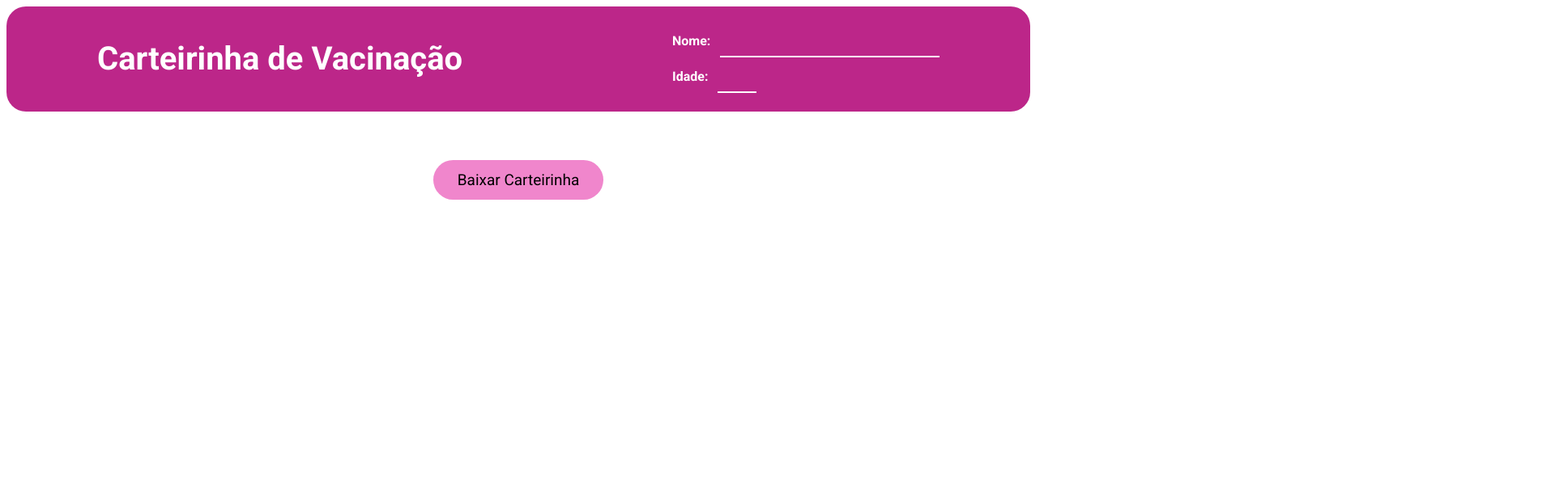
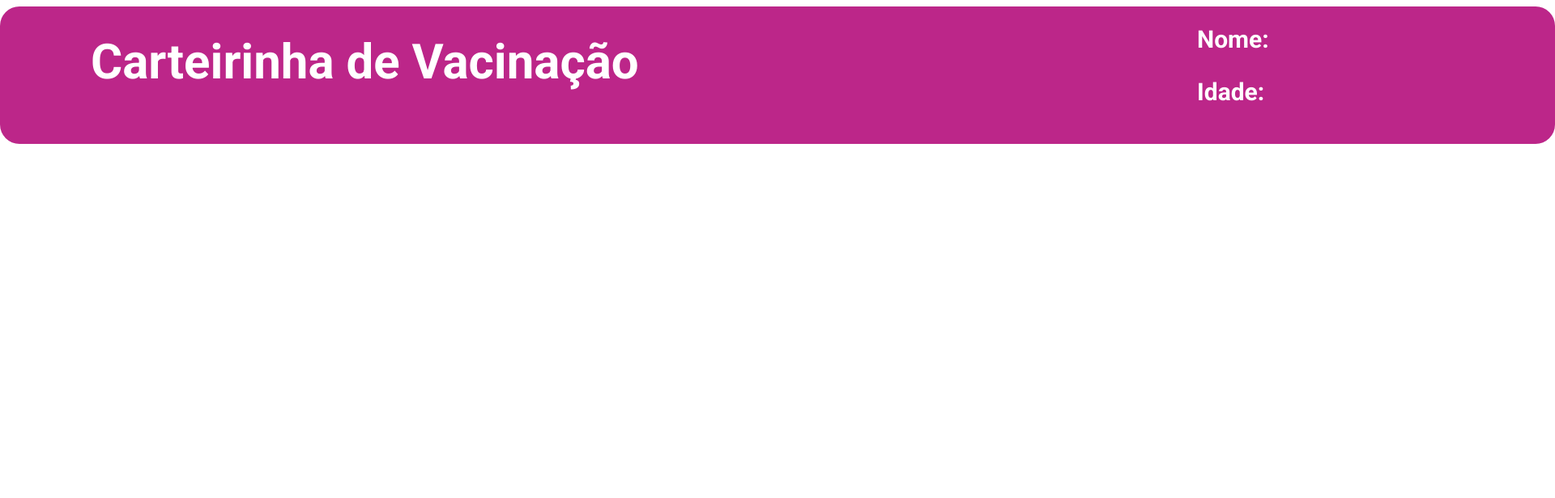
Before and after one commit to victormrtns/frontend-site-UNL, a React (Vite) app: page /carteirinhavacina in a window 1280 px wide. Shown: the top 616 px of the page at 81% size, 1920 px wide, since content can reach past the window. Built offline with nearby package versions, Linux system fonts and the light colour scheme.

Commit message:
[feat] - creating component

```diff
--- /dev/null
+++ b/src/pages/CarteirinhaNoResponsivePDF.jsx
@@ -0,0 +1,113 @@
+import { useEffect, useRef, useState } from 'react'
+import Button from '../components/Button'
+import html2canvas from 'html2canvas'
+import jsPDF from 'jspdf'
+
+function CarteirinhaHeader() {
+    const name = localStorage.getItem('name')
+    const age = localStorage.getItem('age')
+
+    return (
+        <div className="bg-carteiraHeader w-[1920px] h-[170px] rounded-3xl flex flex-row py-2 items-center justify-between px-28">
+            <h1 className="text-white text-[60px] font-bold mb-8">Carteirinha de Vacinação</h1>
+
+            <div className="flex flex-col text-[30px] text-white font-bold w-[250px] sm:w-[330px] gap-y-5 mb-6">
+                <h3 className="flex gap-x-3 w-full">
+                    Nome:
+                    <span className="relative w-full h-5">
+                        {name}
+                    </span>
+                </h3>
+
+                <h3 className="flex gap-x-3 w-full justify-center">
+                    <h2>Idade:</h2>
+                    <span className="relative w-full h-5">
+                        {age}
+                    </span>
+                </h3>
+            </div>
+        </div>
+    )
+}
+
+function VacinaTitle({children}) {
+    return (
+        <div className="bg-carteiraVacinaName h-[150px] w-[310px] text-[23px] text-white flex justify-center items-center">
+            {children}
+        </div>
+    )
+}
+
+function VacinaDescription({children}) {
+    return (
+        <div className="bg-carteiraVacinaDesc h-[400px] w-[310px] text-[18px] text-white flex justify-center items-center px-3">
+            {children}
+        </div>
+    )
+}
+
+const CarteirinhaNoResponsivePDF = () => {
+
+    const [carteirinhaData,setCarteirinhaData] = useState([]);
+
+    useEffect(() => {
+        setCarteirinhaData(JSON.parse(localStorage.getItem('dados_carteirinha')))
+    }, [])
+
+    const pdfRef = useRef();
+
+    const generatePDF = async () => {
+      const input = pdfRef.current;
+      html2canvas(input).then((canvas) => {
+      const imgData = canvas.toDataURL('image/png');
+      const pdf = new jsPDF('p', 'mm', 'a4', true);
+      const pdfWidth = pdf.internal.pageSize.getWidth();
+      const pdfHeight = pdf.internal.pageSize.getHeight();
+      const imgWidth = canvas.width;
+      const imgHeight = canvas.height;
+      const ratio = Math.min(pdfWidth / imgWidth, pdfHeight / imgHeight);
+      const imgX = (pdfWidth - imgWidth * ratio) / 2;
+      const imgY = 30;
+      pdf.addImage(imgData, 'PNG', imgX, imgY, imgWidth * ratio, imgHeight * ratio);
+      pdf.save('invoice.pdf');
+  });
+    };
+
+    return (
+        <>
+        <div id="capture" ref={pdfRef} className="w-[1920px] h-[1600px] overflow-x-hidden overflow-y-hidden p-2 flex flex-col gap-1 items-center">
+            <CarteirinhaHeader />
+
+            <div className="w-[1920px] h-[1250px] grid grid-rows-3 grid-cols-6 gap-x-1 gap-y-2 overflow-x-hidden">
+
+                {carteirinhaData?.map((vacina) => {
+                    return (
+                        <div className="flex flex-col h-[400px] gap-y-1 w-full" key={vacina.descrição}>
+                            <VacinaTitle>{vacina.nome}</VacinaTitle>
+                            <VacinaDescription>{vacina.descrição}</VacinaDescription>
+                            <div className="bg-cateiraVacinaLotes h-[800px] w-[310px] rounded-3xl flex flex-col p-3">
+                                {
+                                    vacina.dados?.map((dado) => {
+                                        return (
+                                            <div className="flex flex-col flex-1" key={`${dado.lote}${dado.data}`}>
+                                                <span><b>Lote:</b> {dado.lote}</span>
+                                                <span><b>Data:</b> {dado.data}</span>
+                                            </div>
+                                        )
+                                    })
+                                }
+                            </div>
+                        </div>
+                    )
+                })}
+            </div>
+
+        </div>
+        <div className="flex justify-center items-center">
+            <Button type={'filled'} border={false} className="text-[17px] lg:text-[19px]" onClick={generatePDF}>Baixar Carteirinha</Button>
+        </div>
+        </>
+    );
+}
+
+export default CarteirinhaNoResponsivePDF;
--- a/src/routes.jsx
+++ b/src/routes.jsx
@@ -3,7 +3,7 @@ import Forms from "./pages/Forms";
 import Home from "./pages/Home";
 import VisualizacaoCartaoDeVacina from "./pages/VisualizacaoCartaoDeVacina";
 import { ToastContainer } from "react-toastify";
-import CarteirinhaVacinaPDF from "./pages/CarteirinhaVacinaPDF";
+import CarteirinhaNoResponsivePDF from "./pages/CarteirinhaNoResponsivePDF";
 export default function AppRoutes(){
   return (
   <BrowserRouter>
@@ -12,7 +12,7 @@ export default function AppRoutes(){
       <Route path="/" Component={Home} />
       <Route path="/forms" Component={Forms} />
       <Route path="/cartaodevacina" Component={VisualizacaoCartaoDeVacina} />
-      <Route path="/carteirinhavacina" Component={CarteirinhaVacinaPDF} />
+      <Route path="/carteirinhavacina" Component={CarteirinhaNoResponsivePDF} />
     </Routes>
   </BrowserRouter>
   )
```
